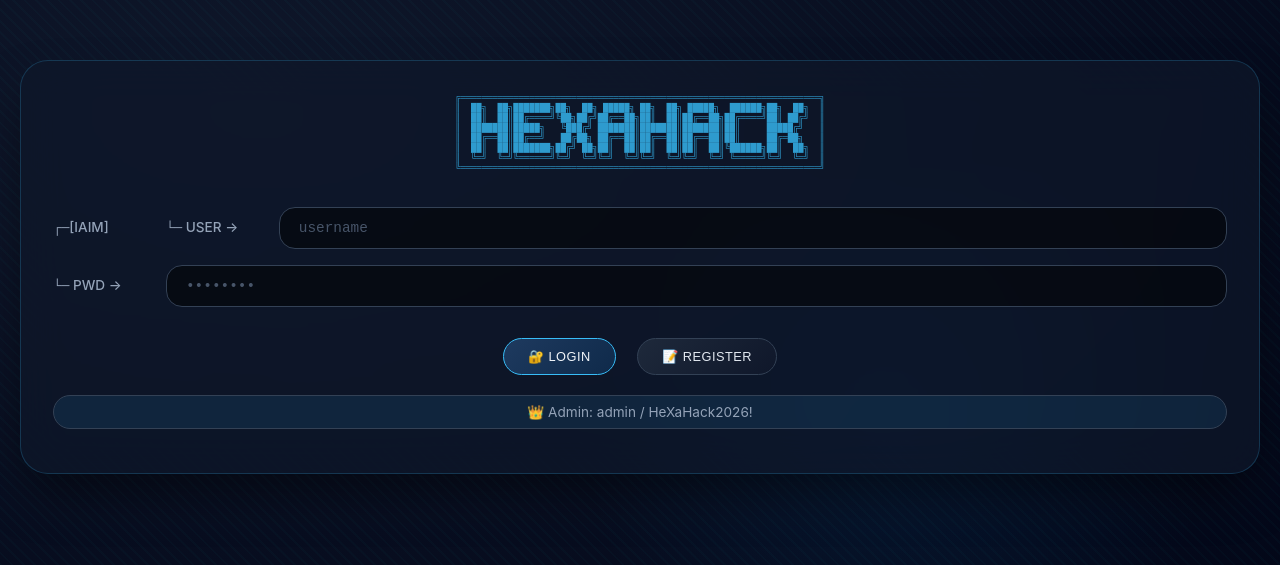
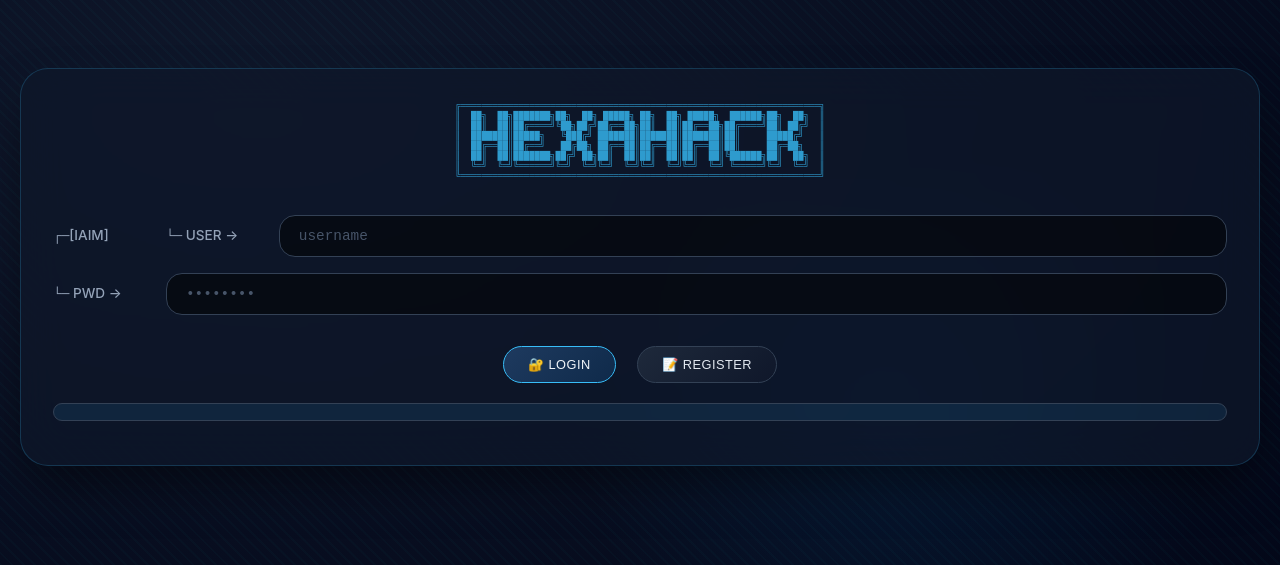
Before and after one commit to hex44444/hexahack-iem-security, a website: page public/index.html in a window 1280 px wide. Shown: the part 133-698 px from the top of the page. Drawn offline with Linux system fonts and the light colour scheme.

Commit message:
Update index.html

```diff
--- a/public/index.html
+++ b/public/index.html
@@ -526,7 +526,7 @@
                     <button id="loginBtn" class="btn btn-primary">🔐 LOGIN</button>
                     <button id="registerBtn" class="btn">📝 REGISTER</button>
                 </div>
-                <div class="status-badge" style="margin-top: 1rem;">👑 Admin: admin / HeXaHack2026!</div>
+                <div class="status-badge" style="margin-top: 1rem;"></div>
             </div>
 
             <!-- CHAT PANEL -->
```
